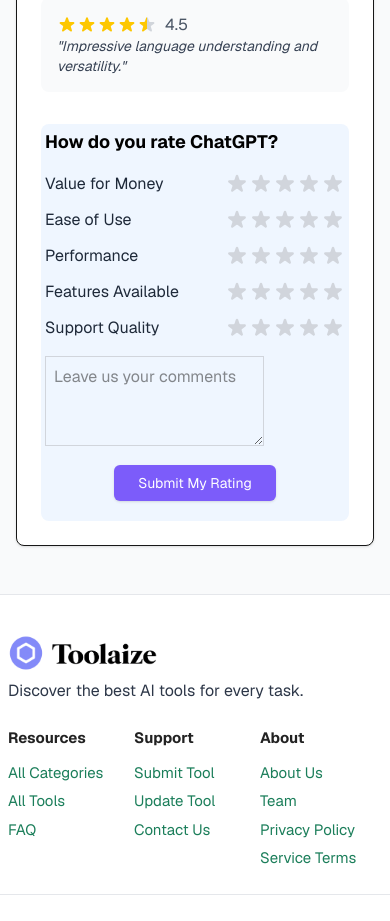
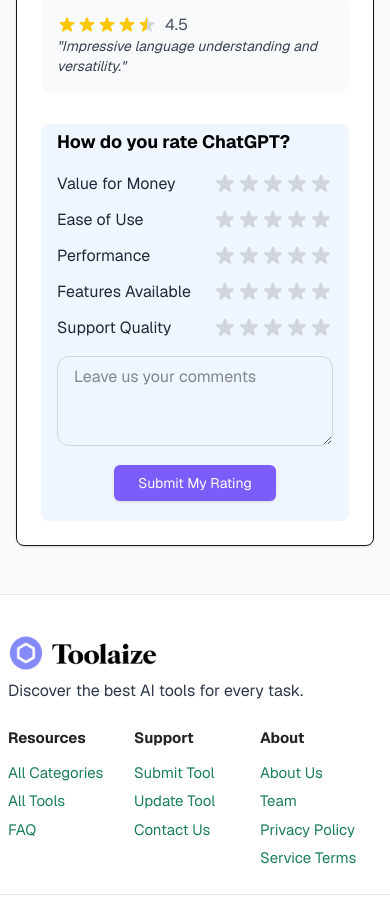
Before and after one commit to chenyichao1993/ai-tool, a Next.js app in the folder ai-tool-directory/: page /tools/chatgpt in a window 390 px wide. Shown: the part 2980-3901 px from the top of the page. Built offline with nearby package versions, Linux system fonts and the light colour scheme.

Commit message:
在 globals.css 和 ToolClient.tsx 中优化了评论输入框的样式，确保其宽度为 100% 并添加圆角，同时调整了背景色的内边距，以提升用户界面的美观性和一致性。

```diff
--- a/ai-tool-directory/src/app/globals.css
+++ b/ai-tool-directory/src/app/globals.css
@@ -229,6 +229,16 @@
     margin-bottom: 18px !important;
   }
   .category-back-btn, .category-back-btn a { display: none !important; }
+  .tool-comment-input {
+    width: 100% !important;
+    box-sizing: border-box;
+    max-width: 100vw;
+    border-radius: 12px !important;
+  }
+  .bg-blue-50 {
+    padding-left: 16px !important;
+    padding-right: 16px !important;
+  }
 }
 
 @media (min-width: 601px) {
@@ -270,3 +280,9 @@
     vertical-align: middle !important;
   }
 }
+
+@media (min-width: 768px) {
+  .bg-blue-50 {
+    padding-bottom: 16px !important;
+  }
+}
--- a/ai-tool-directory/src/app/tools/[id]/ToolClient.tsx
+++ b/ai-tool-directory/src/app/tools/[id]/ToolClient.tsx
@@ -400,7 +400,7 @@
                     </div>
                     {/* 输入框单独一行，圆角，宽度100%，背景色与评分区一致 */}
                     <textarea
-                      className="w-full rounded-lg px-2 py-2 border border-gray-300 bg-blue-50 focus:outline-none focus:ring-2 focus:ring-[#7C5CFA] focus:border-[#7C5CFA] transition"
+                      className="w-full rounded-lg px-2 py-2 border border-gray-300 bg-blue-50 focus:outline-none focus:ring-2 focus:ring-[#7C5CFA] focus:border-[#7C5CFA] transition tool-comment-input"
                       rows={3}
                       placeholder="Leave us your comments"
                       value={userComment}
```
Also changed, not shown: 1 other file (tests, documents, lock files or other folders).
